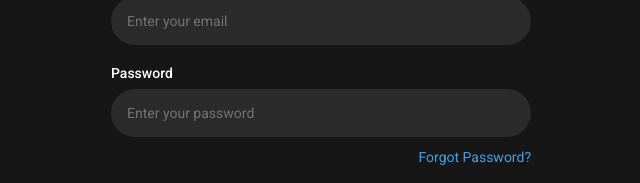
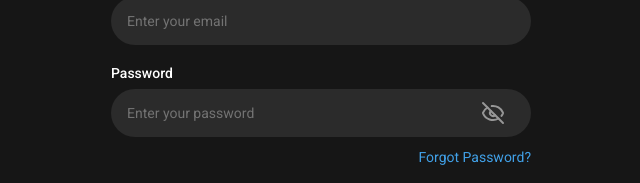
Before and after one commit to wrightalexc-sweepeace/able-ai, a Next.js app: page /signin in a window 1280 px wide. Shown: the part 437-620 px from the top of the page, without its empty margins (319-959 px from the left). Built offline with nearby package versions, Linux system fonts and the light colour scheme; no server answers.

Commit message:
feat: implement password show / hide

```diff
--- a/app/signin/SignInPage.module.css
+++ b/app/signin/SignInPage.module.css
@@ -199,3 +199,18 @@
     justify-content: center; /* Or flex-start, if button is full width anyway */
   }
 }
+
+.togglePasswordVisibility {
+  position: absolute;
+  left: 88%;
+  top: 25%;
+  background: transparent;
+  border: none;
+  cursor: pointer;
+  color: #979797; /* White icon for visibility */
+  font-size: 1.25rem; /* Adjust size as needed */
+}
+
+.passwordContainer {
+  position: relative;
+}
--- a/app/signin/SignInView.tsx
+++ b/app/signin/SignInView.tsx
@@ -8,6 +8,7 @@ import { useRouter } from 'next/navigation';
 import { signInWithEmailAndPassword } from "firebase/auth";
 import { signInWithFirebaseAction } from "@/actions/auth/singin";
 import { useFirebase } from "@/context/FirebaseContext";
+import { Eye, EyeOff } from "lucide-react";
 
 interface SignInViewProps {
   onToggleRegister: () => void;
@@ -20,6 +21,7 @@ const SignInView: React.FC<SignInViewProps> = ({ onToggleRegister, onError }) =>
   const [loading, setLoading] = useState(false);
   const router = useRouter();
   const { authClient } = useFirebase();
+  const [show, setShow] = useState(false);
 
   const handleSubmit = async (e: React.FormEvent) => {
     e.preventDefault();
@@ -93,8 +95,9 @@ const SignInView: React.FC<SignInViewProps> = ({ onToggleRegister, onError }) =>
         <label htmlFor="password" className={styles.label}>
           Password
         </label>
+        <div className={styles.passwordContainer}>
           <InputField
-          type="password"
+            type={show ? "text" : "password"}
             id="password-signin"
             name="password-signin"
             placeholder="Enter your password"
@@ -104,6 +107,15 @@ const SignInView: React.FC<SignInViewProps> = ({ onToggleRegister, onError }) =>
             }
             required
           />
+          <button
+            type="button"
+            className={styles.togglePasswordVisibility}
+            onClick={() => setShow(!show)}
+            aria-label={show ? "Hide password" : "Show password"}
+          >
+            {show ? <Eye className={styles.eyeIcon} /> : <EyeOff className={styles.eyeIcon} />}
+          </button>
+        </div>
         <a href="/reset-password" className={styles.forgotPassword}>
           Forgot Password?
         </a>
```
Lines whose indentation alone changed are shown as unchanged.
